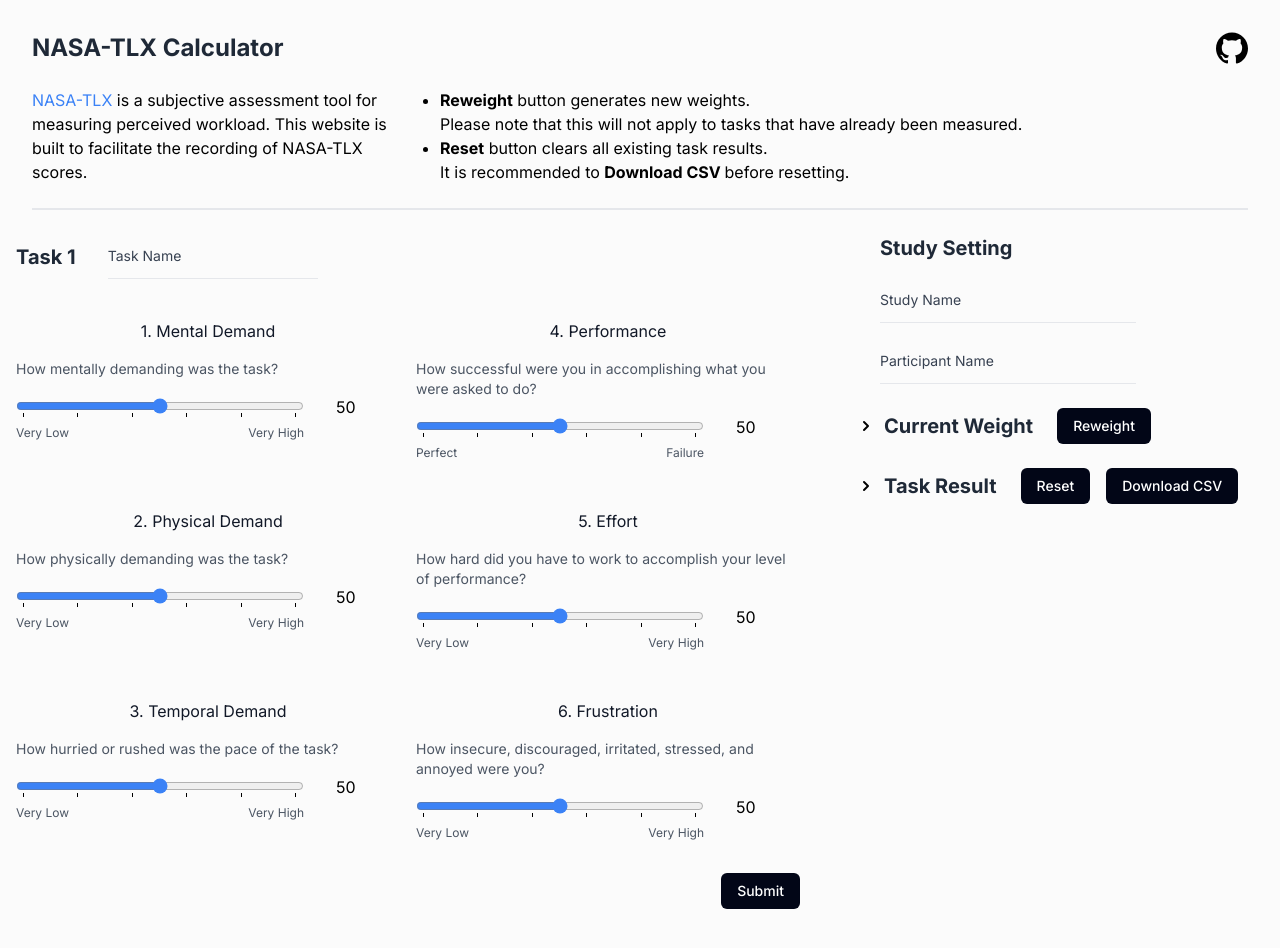
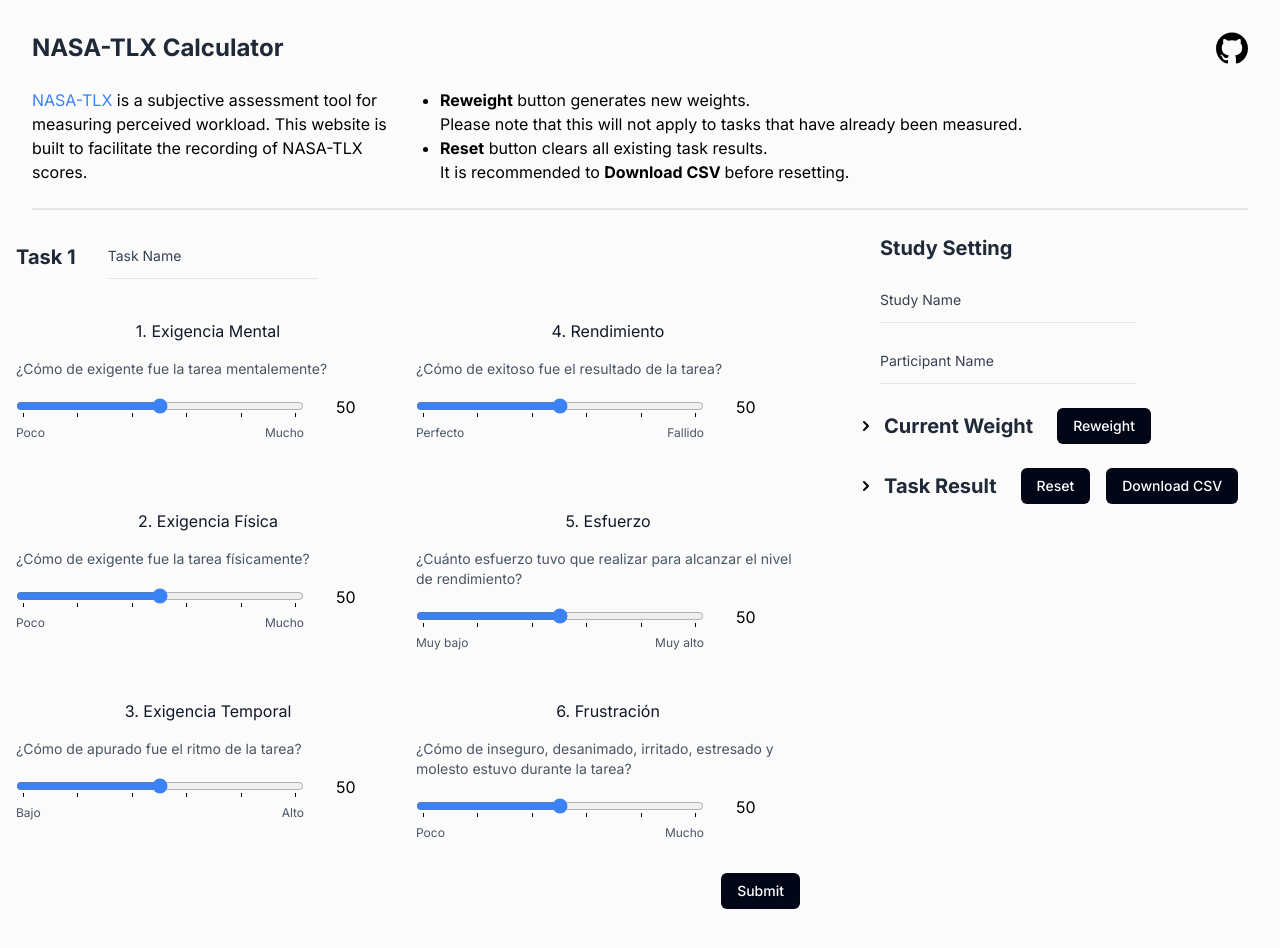
Before and after one commit to tcardenal/mailable-nasa-tlx-calculator, a Next.js app: page / in a window 1280 px wide. Shown: the top 948 px of the page. Built offline with nearby package versions, Linux system fonts and the light colour scheme.

Commit message:
feat: translation and install

```diff
--- a/app/page.tsx
+++ b/app/page.tsx
@@ -548,46 +548,46 @@
       >
         <div className="grid grid-flow-row md:grid-flow-col md:grid-rows-3 gap-4">
           <ScoreSlider
-            title="1. Mental Demand"
-            question=" How mentally demanding was the task?"
+            title="1. Exigencia Mental"
+            question="¿Cómo de exigente fue la tarea mentalemente?"
             name="MD"
-            head="Very Low"
-            tail="Very High"
+            head="Poco"
+            tail="Mucho"
           />
           <ScoreSlider
-            title="2. Physical Demand"
-            question="How physically demanding was the task?"
+            title="2. Exigencia Física"
+            question="¿Cómo de exigente fue la tarea físicamente?"
             name="PD"
-            head="Very Low"
-            tail="Very High"
+            head="Poco"
+            tail="Mucho"
           />
           <ScoreSlider
-            title="3. Temporal Demand"
-            question=" How hurried or rushed was the pace of the task?"
+            title="3. Exigencia Temporal"
+            question="¿Cómo de apurado fue el ritmo de la tarea?"
             name="TD"
-            head="Very Low"
-            tail="Very High"
+            head="Bajo"
+            tail="Alto"
           />
           <ScoreSlider
-            title="4. Performance"
-            question="How successful were you in accomplishing what you were asked to do?"
+            title="4. Rendimiento"
+            question="¿Cómo de exitoso fue el resultado de la tarea?"
             name="PF"
-            head="Perfect"
-            tail="Failure"
+            head="Perfecto"
+            tail="Fallido"
           />
           <ScoreSlider
-            title="5. Effort"
-            question="How hard did you have to work to accomplish your level of performance?"
+            title="5. Esfuerzo"
+            question="¿Cuánto esfuerzo tuvo que realizar para alcanzar el nivel de rendimiento?"
             name="EF"
-            head="Very Low"
-            tail="Very High"
+            head="Muy bajo"
+            tail="Muy alto"
           />
           <ScoreSlider
-            title="6. Frustration"
-            question="How insecure, discouraged, irritated, stressed, and annoyed were you?"
+            title="6. Frustración"
+            question="¿Cómo de inseguro, desanimado, irritado, estresado y molesto estuvo durante la tarea?"
             name="FR"
-            head="Very Low"
-            tail="Very High"
+            head="Poco"
+            tail="Mucho"
           />
         </div>
 
```
Also changed, not shown: 1 other file (tests, documents, lock files or other folders).
